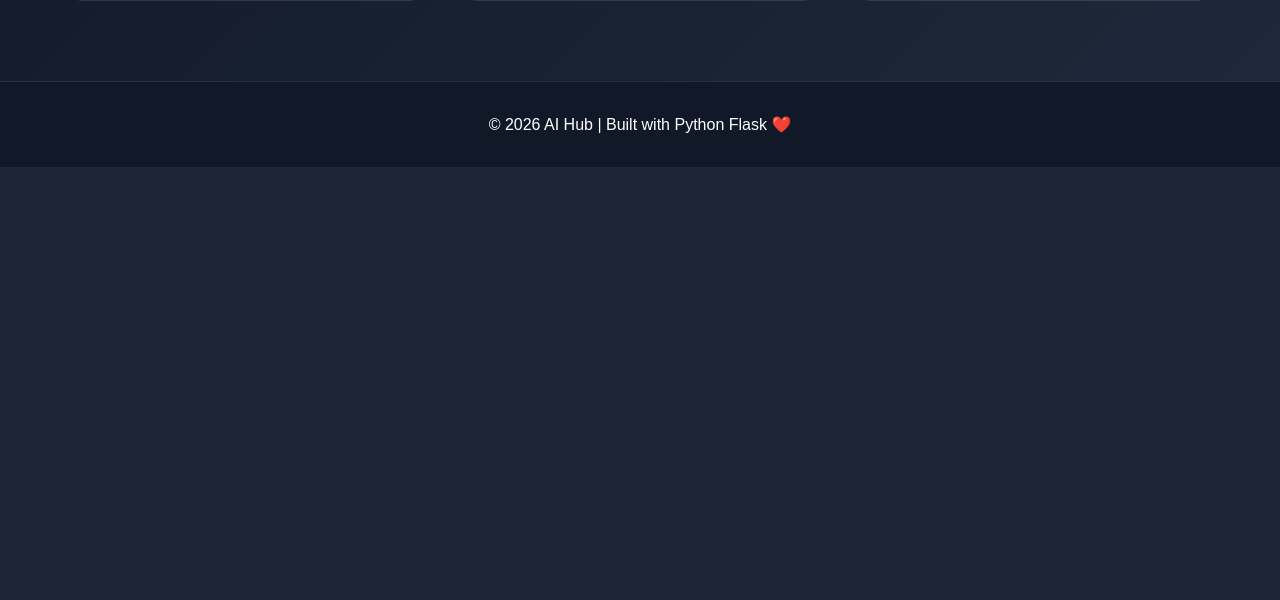
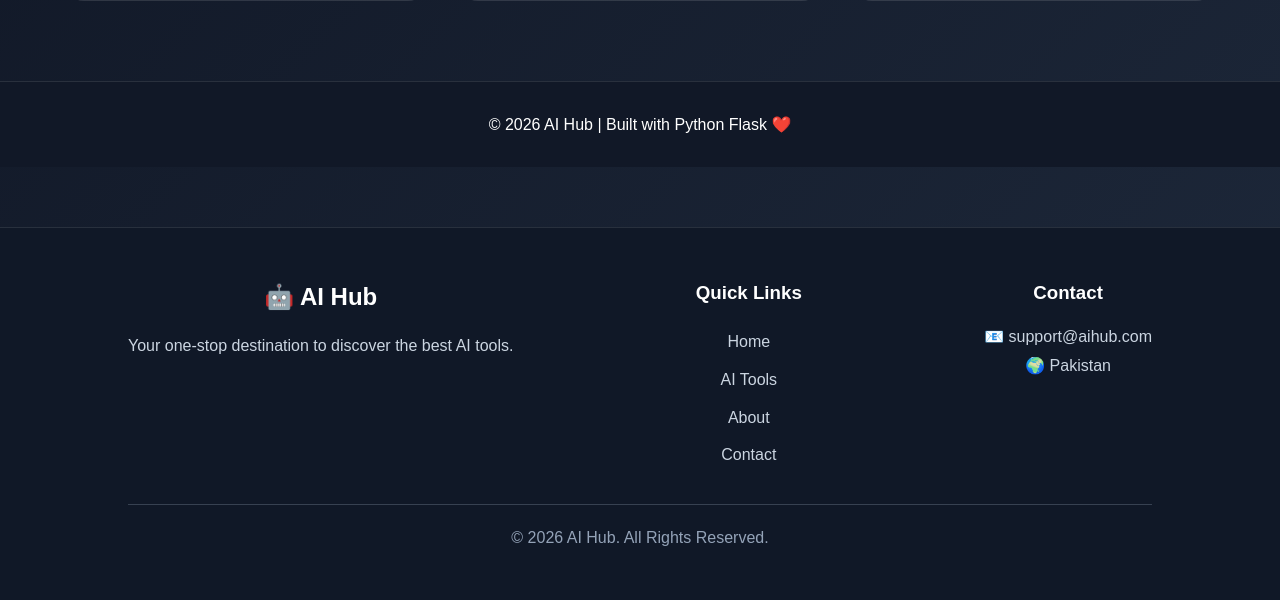
Before and after one commit to aribaamjad/python-course, a Flask app: page / in a window 1280 px wide. Shown: the part 2390-2990 px from the top of the page. Before the commit the page ends 2557 px from the top, so only its background shows below. Run offline with Flask 3, Linux system fonts and the light colour scheme.

Commit message:
Added professional footer

```diff
--- a/static/style.css
+++ b/static/style.css
@@ -457,3 +457,60 @@ nav{
 }
 
 }
+/* Footer */
+
+.footer{
+    background:#101827;
+    color:white;
+    margin-top:60px;
+    padding:50px 10%;
+}
+
+.footer-container{
+    display:flex;
+    justify-content:space-between;
+    flex-wrap:wrap;
+    gap:30px;
+}
+
+.footer h2,
+.footer h3{
+    margin-bottom:15px;
+}
+
+.footer p{
+    color:#cbd5e1;
+    line-height:1.8;
+}
+
+.footer-links{
+    display:flex;
+    flex-direction:column;
+}
+
+.footer-links a{
+    color:#cbd5e1;
+    text-decoration:none;
+    margin:6px 0;
+}
+
+.footer-links a:hover{
+    color:#3b82f6;
+}
+
+.footer-bottom{
+    text-align:center;
+    border-top:1px solid #374151;
+    margin-top:30px;
+    padding-top:20px;
+    color:#94a3b8;
+}
+
+@media(max-width:768px){
+
+.footer-container{
+    flex-direction:column;
+    text-align:center;
+}
+
+}
--- a/templates/index.html
+++ b/templates/index.html
@@ -355,6 +355,34 @@ placeholder="🔍 Search AI Tool...">
 
 <script src="{{ url_for('static', filename='script.js') }}"></script>
 
+<footer class="footer">
+    <div class="footer-container">
+
+        <div class="footer-logo">
+            <h2>🤖 AI Hub</h2>
+            <p>Your one-stop destination to discover the best AI tools.</p>
+        </div>
+
+        <div class="footer-links">
+            <h3>Quick Links</h3>
+            <a href="/">Home</a>
+            <a href="/tools">AI Tools</a>
+            <a href="/about">About</a>
+            <a href="/contact">Contact</a>
+        </div>
+
+        <div class="footer-contact">
+            <h3>Contact</h3>
+            <p>📧 support@aihub.com</p>
+            <p>🌍 Pakistan</p>
+        </div>
+
+    </div>
+
+    <div class="footer-bottom">
+        © 2026 AI Hub. All Rights Reserved.
+    </div>
+</footer>
 </body>
 
 </html>
```
